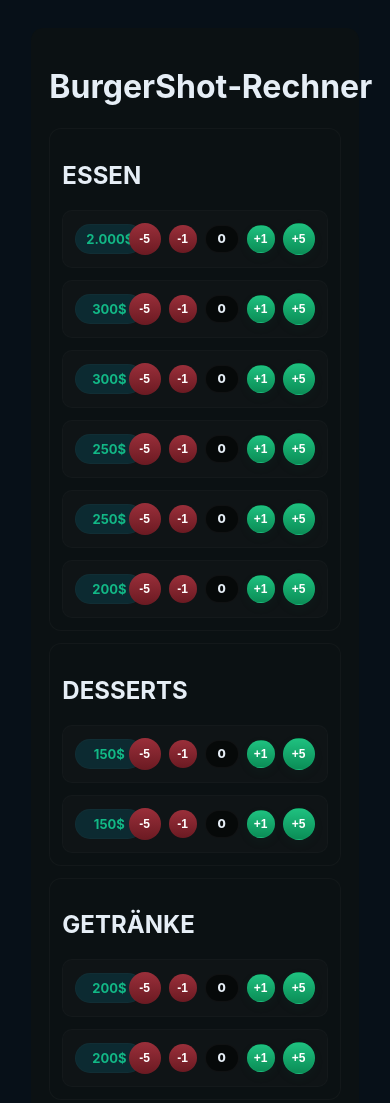
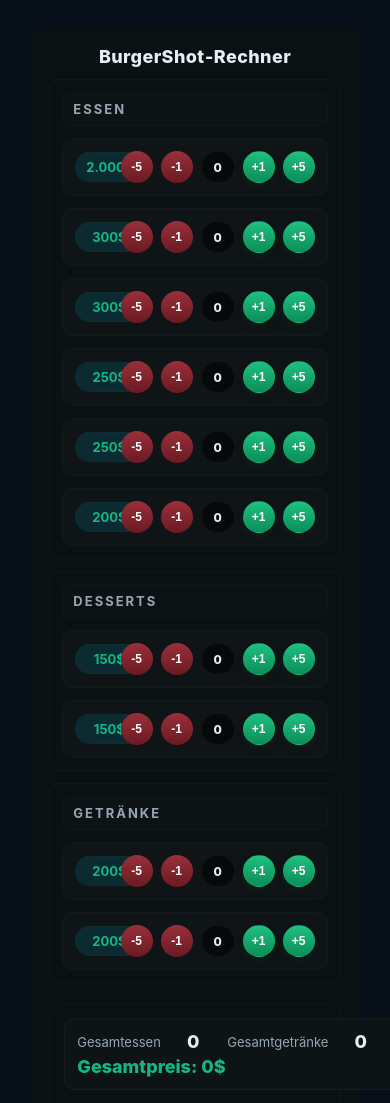
Before and after one commit to Devil-Bomb/Burger-Rechner-Neu, a plain HTML site: page index.html in a window 390 px wide. Shown: the top 1103 px of the page. Drawn offline with Linux system fonts and the light colour scheme.

Commit message:
Update styles.css

```diff
--- a/styles.css
+++ b/styles.css
@@ -9,11 +9,10 @@
   --red: #9a2f3a;
   --green: #1fc07f;
 
-  /* minimal widen + slightly smaller buttons per your request */
-  --container-width: 1380px; /* slightly larger so 3 boards fit comfortably */
-  --board-width: 450px;      /* increased so longer names fit on one line */
-  --controls-width: 140px;   /* slightly smaller control area */
-  --badge-width: 68px;       /* a bit narrower badge */
+  --container-width: 1280px;
+  --board-width: 420px;
+  --controls-width: 160px;
+  --badge-width: 72px;
 }
 
 /* Reset / Basics */
@@ -39,6 +38,26 @@ body{
   overflow:visible;
 }
 
+/* Header - centered title across the board */
+.topbar{
+  margin-bottom:12px;
+  display:flex;
+  align-items:center;
+  justify-content:center; /* centers the title horizontally */
+  gap:12px;
+}
+.title{
+  width:100%;
+  display:flex;
+  justify-content:center; /* ensure exact centering inside container */
+}
+.title h1{
+  margin:0;
+  font-size:18px;
+  font-weight:800;
+  letter-spacing:0.4px;
+}
+
 /* Boards */
 .boards{ display:flex; gap:18px; width:100%; align-items:flex-start; justify-content:center; }
 .board{
@@ -50,6 +69,16 @@ body{
   border: 1px solid rgba(255,255,255,0.03);
   display:flex;
   flex-direction:column;
+}
+.board h2{
+  margin:0 0 12px 0;
+  font-size:13px;
+  color:var(--muted);
+  letter-spacing:2px;
+  padding:8px 10px;
+  border-radius:8px;
+  background: linear-gradient(180deg, rgba(255,255,255,0.01), rgba(255,255,255,0.01));
+  border: 1px solid rgba(255,255,255,0.015);
 }
 
 /* Items */
@@ -67,7 +96,7 @@ body{
 }
 .item:hover{ background:#0f1516; border-color: rgba(255,255,255,0.035); }
 
-/* LEFT: badge + name area */
+/* LEFT */
 .left{
   display:flex;
   align-items:center;
@@ -75,8 +104,6 @@ body{
   flex: 1 1 auto;
   min-width: 0;
 }
-
-/* price badge */
 .badge-price{
   background:#0c2a31;
   padding:6px 10px;
@@ -90,156 +117,39 @@ body{
   width:var(--badge-width);
   text-align:center;
 }
-
-/* text container */
-.left .text{
-  display:flex;
-  flex-direction:column;
-  gap:4px;
-  min-width:0;
-  flex: 1 1 auto;
-  overflow: hidden;
-}
-
-/* PRODUCT NAME: keep single-line; board widened so common names fit */
-.name{
-  font-weight:700;
-  color: var(--text);
-  font-size:14px;
-  line-height:1.2;
-  margin:0;
-  white-space:nowrap;
-  overflow:hidden;
-  text-overflow:ellipsis;
-}
-
-/* hide small category */
+.left .text{ display:flex; flex-direction:column; gap:4px; min-width:0; flex:1 1 auto; overflow:hidden; }
+.name{ font-weight:700; color: var(--text); font-size:14px; line-height:1.2; margin:0; white-space:nowrap; overflow:hidden; text-overflow:ellipsis; }
 .item .muted{ display:none; }
 
-/* CONTROLS (right) - fixed reservation so they never overlap left */
-.controls{
-  display:flex;
-  align-items:center;
-  gap:8px;
-  flex: 0 0 var(--controls-width);
-  justify-content:flex-end;
-  white-space:nowrap;
-  z-index:4;
-}
+/* CONTROLS */
+.controls{ display:flex; align-items:center; gap:8px; flex: 0 0 var(--controls-width); justify-content:flex-end; white-space:nowrap; z-index:4; }
+.controls .btn{ width:32px; height:32px; padding:0; line-height:32px; border-radius:999px; border:none; color:white; font-weight:700; cursor:pointer; display:inline-flex; align-items:center; justify-content:center; font-size:12px; box-sizing:border-box; }
+.controls .btn.small{ width:32px; height:32px; font-size:12px; }
+.controls .btn.minus{ background: linear-gradient(180deg,var(--red),#6b1a22); padding:0; }
+.controls .btn.plus{ background: linear-gradient(180deg,var(--green),#0b8e57); color:#fff; padding:0; border: 1px solid rgba(20,192,120,0.12); box-shadow: 0 4px 12px rgba(11,142,87,0.06); }
+.controls .count{ min-width:34px; height:32px; display:inline-flex; align-items:center; justify-content:center; border-radius:999px; background: rgba(0,0,0,0.55); border: 1px solid rgba(255,255,255,0.04); color: var(--text); font-weight:800; font-size:12px; padding:0 6px; box-sizing:border-box; }
 
-/* Make item buttons smaller / uniform */
-.controls .btn{
-  width:32px;
-  height:32px;
-  padding:0;
-  line-height:32px;
-  border-radius:999px;
-  border:none;
-  color:white;
-  font-weight:700;
-  cursor:pointer;
-  display:inline-flex;
-  align-items:center;
-  justify-content:center;
-  font-size:12px;
-  box-sizing:border-box;
-}
-
-/* Small variant uses same visual size */
-.controls .btn.small{ width:32px; height:32px; font-size:12px; }
-
-/* Minus (red) */
-.controls .btn.minus{
-  background: linear-gradient(180deg,var(--red),#6b1a22);
-  padding:0;
-}
-
-/* Plus (green) */
-.controls .btn.plus{
-  background: linear-gradient(180deg,var(--green),#0b8e57);
-  color:#fff;
-  padding:0;
-  border: 1px solid rgba(20,192,120,0.12);
-  box-shadow: 0 4px 12px rgba(11,142,87,0.06);
-}
-
-/* Count badge - match height and look consistent */
-.controls .count{
-  min-width:34px;
-  height:32px;
-  display:inline-flex;
-  align-items:center;
-  justify-content:center;
-  border-radius:999px;
-  background: rgba(0,0,0,0.55);
-  border: 1px solid rgba(255,255,255,0.04);
-  color: var(--text);
-  font-weight:800;
-  font-size:12px;
-  padding:0 6px;
-  box-sizing:border-box;
-}
-
-/* Bottom area (restore previous look) */
-.bottom-bar{
-  margin-top:20px;
-  display:flex;
-  gap:18px;
-  align-items:flex-start;
-  justify-content:space-between;
-  padding:14px;
-  border-radius:12px;
-  background: var(--card-bg);
-  border: 1px solid rgba(255,255,255,0.02);
-  position:relative;
-  z-index:2;
-}
-
-/* left totals card */
+/* Bottom */
+.bottom-bar{ margin-top:20px; display:flex; gap:18px; align-items:flex-start; justify-content:space-between; padding:14px; border-radius:12px; background: var(--card-bg); border: 1px solid rgba(255,255,255,0.02); position:relative; z-index:2; }
 .left-panel{ display:flex; flex-direction:column; gap:10px; min-width:420px; }
-.totals-card{
-  background: var(--panel-bg);
-  padding:12px;
-  border-radius:10px;
-  border: 1px solid rgba(255,255,255,0.03);
-}
+.totals-card{ background: var(--panel-bg); padding:12px; border-radius:10px; border: 1px solid rgba(255,255,255,0.03); }
 .totals-row{ display:flex; gap:18px; align-items:center; }
 .totals-row .muted{ color:var(--muted); font-size:13px; margin-right:8px;}
 .totals-row .big{ font-weight:800; font-size:18px; margin-right:10px; }
 .total-price{ font-size:18px; color:var(--accent); font-weight:800; margin-top:4px; }
 
-/* right invoice card */
 .right-panel{ display:flex; flex-direction:column; gap:8px; align-items:flex-end; width:60%; }
-.invoice-card{
-  width:100%;
-  background: var(--panel-bg);
-  padding:12px;
-  border-radius:10px;
-  border:1px solid rgba(255,255,255,0.03);
-  display:flex;
-  flex-direction:column;
-  gap:10px;
-}
-.invoice-card #invoiceText{
-  width:100%;
-  min-height:64px;
-  padding:12px;
-  border-radius:8px;
-  border:1px solid rgba(255,255,255,0.03);
-  background: var(--panel-bg);
-  color:var(--text);
-  resize:vertical;
-}
+.invoice-card{ width:100%; background: var(--panel-bg); padding:12px; border-radius:10px; border:1px solid rgba(255,255,255,0.03); display:flex; flex-direction:column; gap:10px; }
+.invoice-card #invoiceText{ width:100%; min-height:64px; padding:12px; border-radius:8px; border:1px solid rgba(255,255,255,0.03); background: var(--panel-bg); color:var(--text); resize:vertical; }
 .buttons{ display:flex; gap:8px; justify-content:flex-end; }
 .btn-primary{ background:linear-gradient(180deg,#0b6a8a,#0f4d6d); padding:10px 14px; border-radius:10px; border:none; color:white; cursor:pointer; font-weight:700; }
 .btn-reset{ background: linear-gradient(180deg,#a73a3a,#7a1f2d); color:#fff; border:1px solid rgba(167,58,58,0.2); padding:10px 14px; border-radius:10px; cursor:pointer; font-weight:700; }
 
-/* Responsive tuning */
+/* Responsive */
 @media (max-width:1200px){
   :root{ --container-width: 1040px; --board-width: 320px; --controls-width: 140px; --badge-width:68px; }
   .left{ flex: 1 1 auto; }
   .name{ font-size:13px; }
-  .controls .btn, .controls .count{ height:28px; width:28px; line-height:28px; }
 }
 @media (max-width:980px){
   .boards{ flex-direction:column; align-items:stretch; gap:12px; }
@@ -247,5 +157,4 @@ body{
   :root{ --controls-width: 140px; --badge-width:68px; }
   .left{ flex:1 1 200px; }
   .name{ font-size:13px; }
-  .controls .btn, .controls .count{ height:28px; width:28px; line-height:28px; }
 }
```
